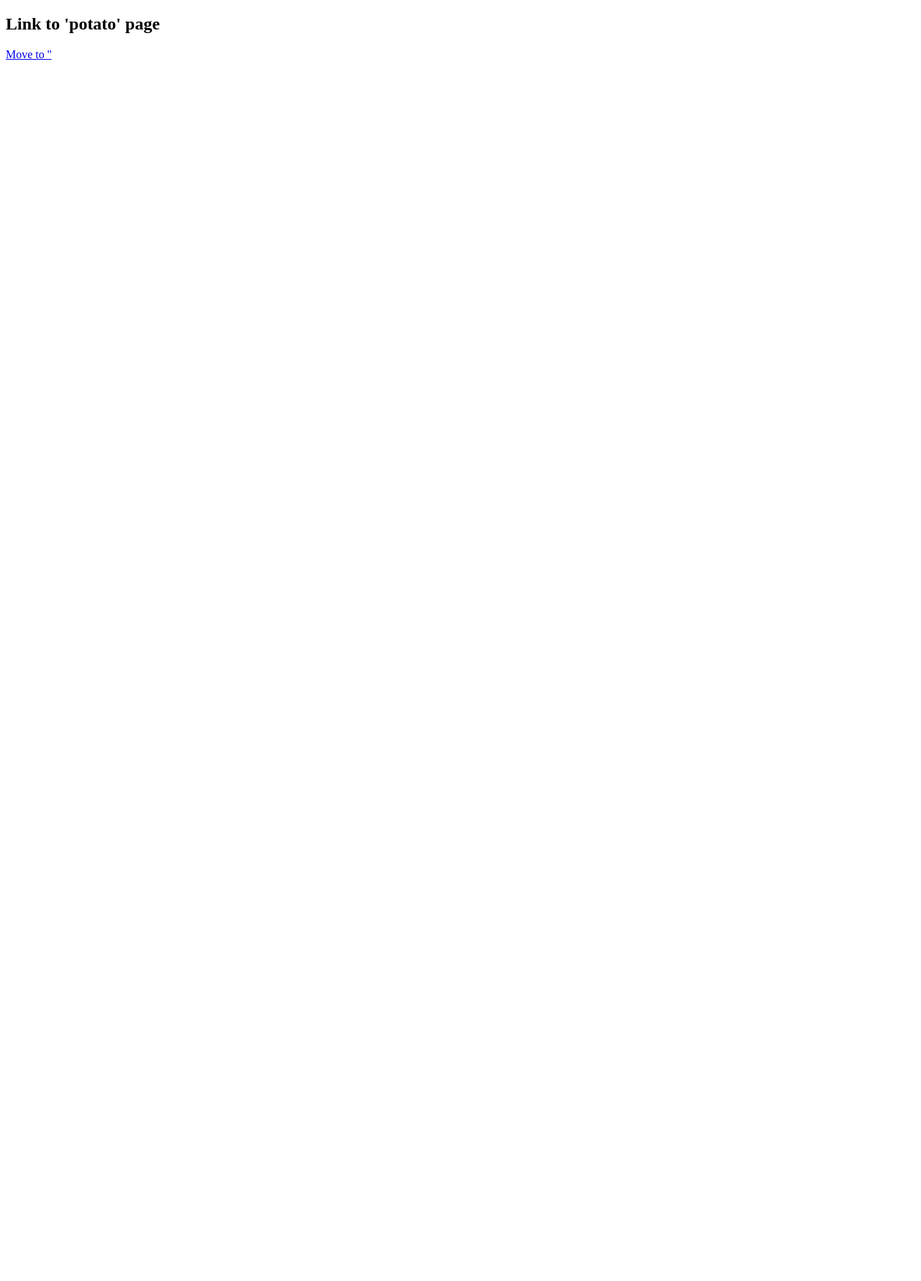
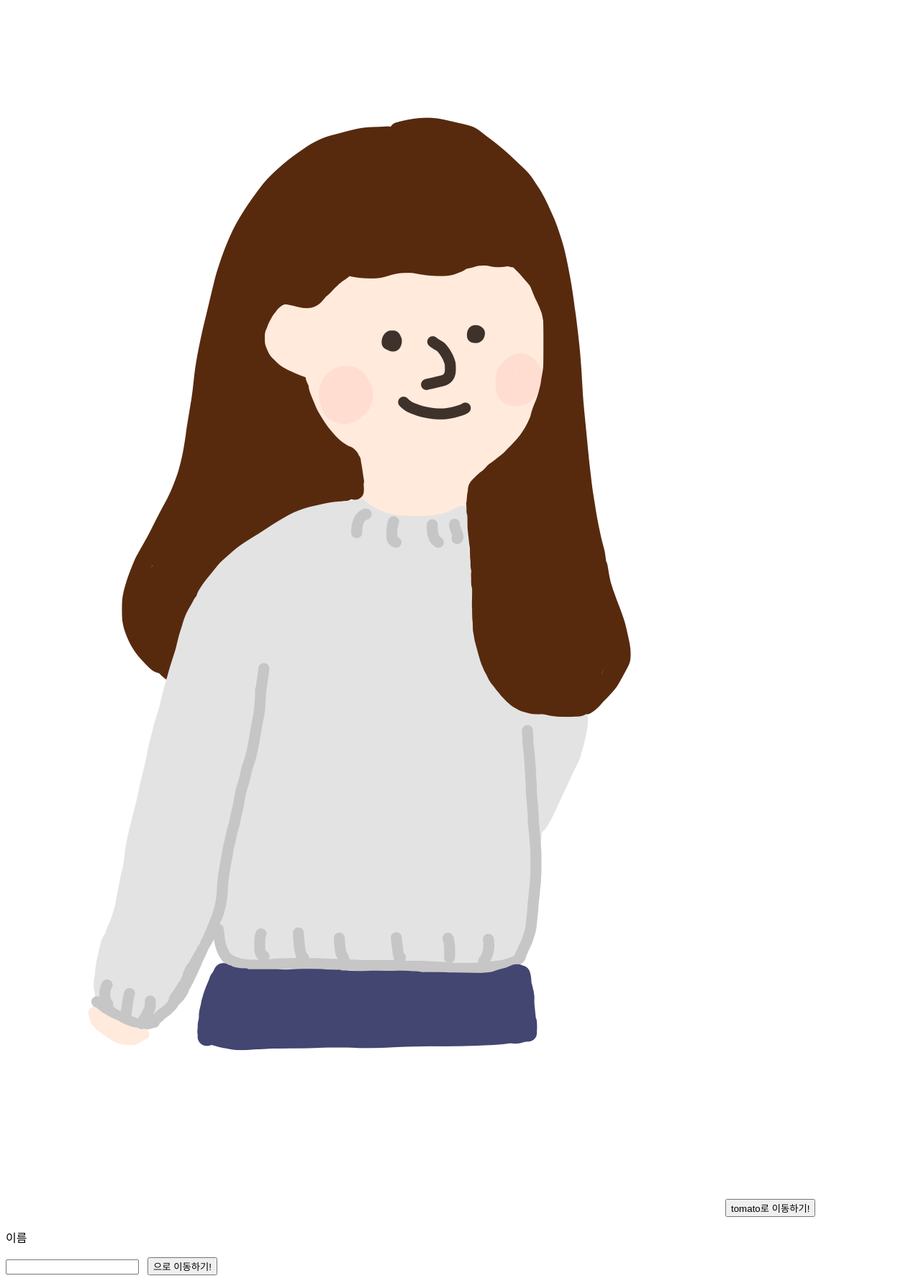
Before and after one commit to Juhye-Kim/practice-nextjs, a Next.js app: page / in a window 1280 px wide. Shown: the whole page at 72% size. Before the commit the page ends 800 px from the top, so only its background shows below. Built offline with nearby package versions, Linux system fonts and the light colour scheme.

Commit message:
정적 파일 추가

```diff
--- a/pages/index.jsx
+++ b/pages/index.jsx
@@ -1,12 +1,21 @@
-import Link from "next/link";
+import { useState } from "react";
+import { useRouter } from "next/router";
 
 const App = () => {
+    const [name, setName] = useState("");
+    const router = useRouter();
+
     return (
         <div>
-            <h2>Link to 'potato' page</h2>
-            <Link href="/vegetable/[name]" as="/vegetable/potato">
-                <a>Move to ''</a>
-            </Link>
+            <img src="/icon.png" />
+            <button type="button" onClick={() => router.push("/tomato")}>
+                tomato로 이동하기!
+            </button>
+            <p>이름</p>
+            <input value={name} onChange={(e) => setName(e.target.value)} style={{marginRight: "12px"}} />
+            <button type="button" onClick={() => router.push(`/vegetable/${name}`)}>
+                {name}으로 이동하기!
+            </button>
         </div>
     )
 }
--- a/pages/vegetable/[name].jsx
+++ b/pages/vegetable/[name].jsx
@@ -2,12 +2,11 @@
 import { useRouter } from "next/router";
 
 const name = () => {
-    const router = useRouter();
-    console.log(router);
+    const { query } = useRouter();
 
     return (
         <div>
-            <h2>Hello</h2>
+            <h2>Hello! {query.name}</h2>
             <Link href="/">Move to '/'</Link>
         </div>
     )
```
Also changed, not shown: public/icon.png (added).
